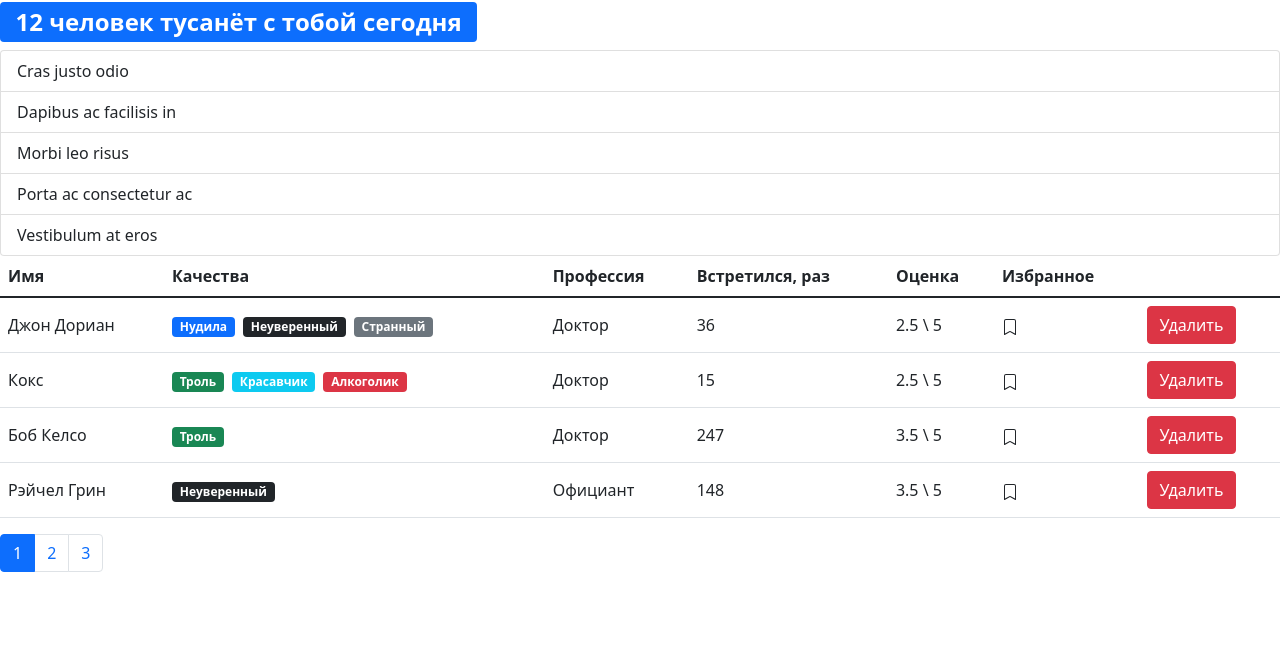
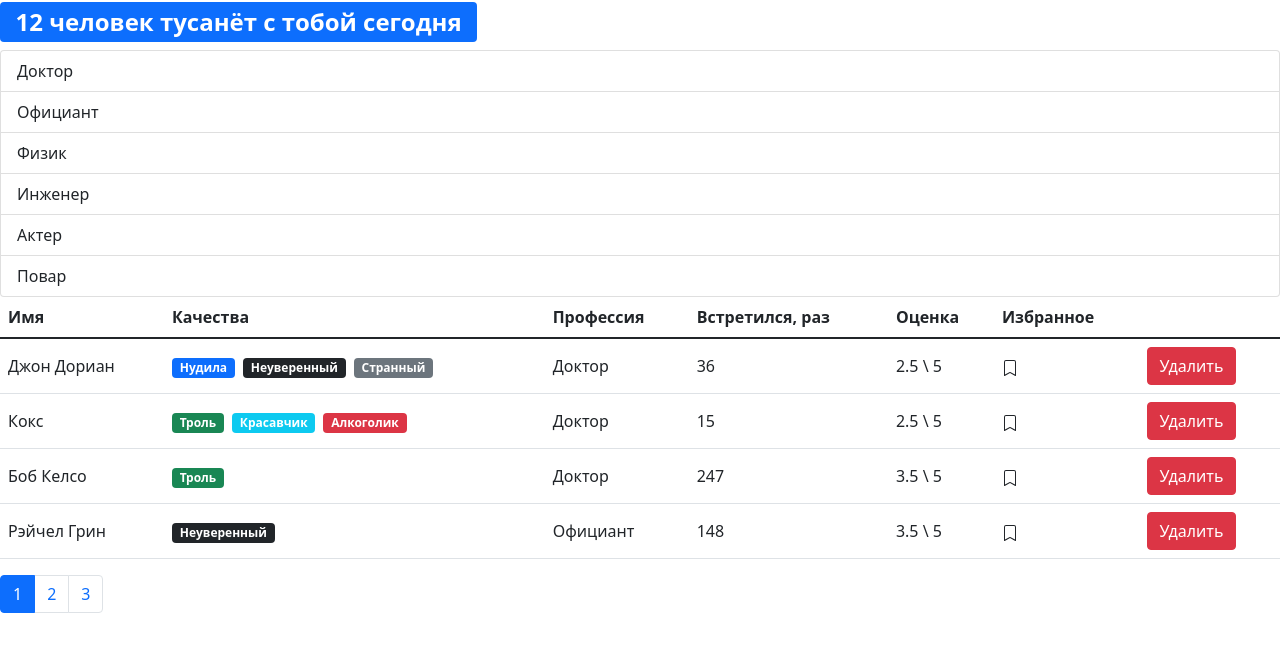
Before and after one commit to Den9rcq/fast-company-app, a React (Create React App) app: page / in a window 1280 px wide. Shown: the top 652 px of the page. Built offline with nearby package versions, Linux system fonts and the light colour scheme.

Commit message:
Displaying professions

```diff
--- a/src/components/groupList.jsx
+++ b/src/components/groupList.jsx
@@ -1,15 +1,21 @@
 import React from "react";
-
-const GroupList = () => {
+import PropTypes from "prop-types";
+const GroupList = ({ items, onItemSelect, valueProperty, contentProperty }) => {
     return (
         <ul className="list-group">
-            <li className="list-group-item">Cras justo odio</li>
-            <li className="list-group-item">Dapibus ac facilisis in</li>
-            <li className="list-group-item">Morbi leo risus</li>
-            <li className="list-group-item">Porta ac consectetur ac</li>
-            <li className="list-group-item">Vestibulum at eros</li>
+            {Object.keys(items).map(item =>
+                <li key={items[item][valueProperty]}
+                    className="list-group-item"
+                    onClick={(e) => onItemSelect(e.target)}>{items[item][contentProperty]}</li>)}
         </ul>
     );
 };
 
+GroupList.propTypes = {
+    items: PropTypes.object.isRequired,
+    onItemSelect: PropTypes.func.isRequired,
+    valueProperty: PropTypes.string.isRequired,
+    contentProperty: PropTypes.string.isRequired
+};
+
 export default GroupList;
--- a/src/components/users.jsx
+++ b/src/components/users.jsx
@@ -1,4 +1,4 @@
-import React, { useState } from "react";
+import React, { useEffect, useState } from "react";
 import User from "./user";
 import Pagination from "./pagination";
 import { paginate } from "../utils/paginate";
@@ -8,17 +8,23 @@ import api from "../api";
 
 const Users = ({ users: allUser, ...rest }) => {
     const [currentPage, setCurrentPage] = useState(1);
-    const [profession] = useState(api.professions.fetchAll());
+    const [profession, setProfession] = useState();
     const count = allUser.length;
     const pageSize = 4;
-    console.log(profession);
+    useEffect(() => {
+        api.professions.fetchAll().then(date => setProfession(date));
+    }, []);
 
     const handleProfessionSelect = (param) => console.log(param);
     const handlePageChange = (pageIndex) => setCurrentPage(pageIndex);
     const users = paginate(allUser, currentPage, pageSize);
     return (
         <>
-            <GroupList items={profession} onItemSelect={handleProfessionSelect}/>
+            {profession && <GroupList
+                items={profession}
+                onItemSelect={handleProfessionSelect}
+                valueProperty="_id"
+                contentProperty="name"/>}
             {count > 0 && (
                 <table className="table align-middle">
                     <thead>
```
